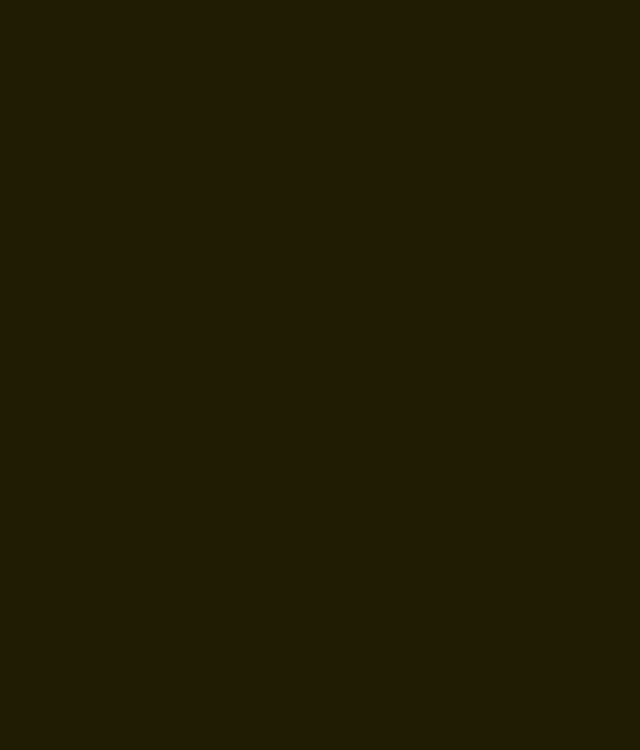
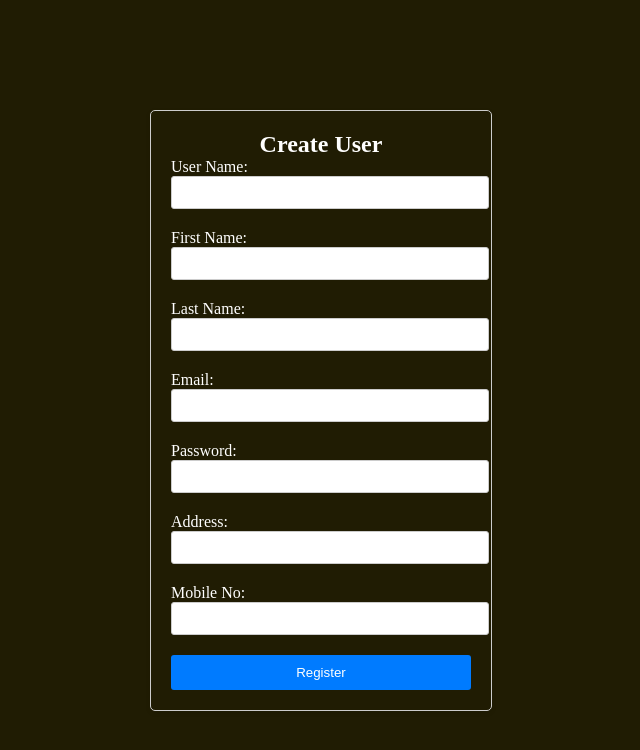
Before and after one commit to sankatas/travel_with_me_frontend, a React (Create React App) app: page /createuser in a window 1280 px wide. Before the commit this address had no page. Shown: the top 750 px of the page, without its empty margins (319-959 px from the left). Built offline with nearby package versions, Linux system fonts and the light colour scheme.

Commit message:
create user and some minor bugs fixed

```diff
--- a/src/Routes/RootStack.js
+++ b/src/Routes/RootStack.js
@@ -4,6 +4,7 @@ import Login from "../Screens/Login/Login"
 import Home from "../Screens/Home/Home";
 import Profile from "../Screens/Profile/Profile";
 import CreateForm from "../Screens/CreateForm/CreateForm";
+import CreateUser from "../Screens/CreateUser/CreateUser";
 
 function RootStack() {
 
@@ -16,6 +17,7 @@ function RootStack() {
           <Route path="/login" element={<Login />} />
           <Route path="/profile" element={<Profile />} />
           <Route path="/create" element={<CreateForm />} />
+          <Route path="/createuser" element={<CreateUser />} />
         </Routes>
       </BrowserRouter>
     </div>
--- /dev/null
+++ b/src/Screens/CreateUser/CreateUser.css
@@ -0,0 +1,53 @@
+.registration-form-container {
+    display: flex;
+    justify-content: center;
+    align-items: center;
+    height: 100vh;
+    margin-top: 10px;
+  }
+
+  .registration-form {
+    width: 300px;
+    padding: 20px;
+    border: 1px solid #ccc;
+    border-radius: 5px;
+    background-color: #201c03;
+    box-shadow: 0 2px 5px rgba(0, 0, 0, 0.1);
+  }
+
+  .registration-form h2 {
+    text-align: center;
+  }
+
+  .registration-form label {
+    display: block;
+    margin-bottom: 10px;
+  }
+
+  .registration-form input {
+    width: 100%;
+    padding: 8px;
+    margin-bottom: 10px;
+    border: 1px solid #ccc;
+    border-radius: 3px;
+  }
+
+  .error-text {
+    color: red;
+    font-size: 14px;
+    margin-top: 5px;
+  }
+
+  .registration-form button {
+    width: 100%;
+    padding: 10px;
+    background-color: #007bff;
+    color: #fff;
+    border: none;
+    border-radius: 3px;
+    cursor: pointer;
+  }
+
+  .registration-form button:hover {
+    background-color: #0056b3;
+  }
--- /dev/null
+++ b/src/Screens/CreateUser/CreateUser.js
@@ -0,0 +1,144 @@
+import React, { useState } from 'react';
+import axios from 'axios';
+import './CreateUser.css';
+import { useNavigate } from "react-router-dom";
+
+export default function CreateUser() {
+    const navigate = useNavigate();
+    const [formData, setFormData] = useState({
+        userName: '',
+        firstName: '',
+        lastName: '',
+        email: '',
+        password: '',
+        address: '',
+        mobileNo: '',
+    });
+
+    const [formErrors, setFormErrors] = useState({});
+
+    const handleChange = (e) => {
+        const { name, value } = e.target;
+        setFormData({ ...formData, [name]: value });
+    };
+
+    const validateForm = () => {
+        const errors = {};
+
+        if (!formData.userName) {
+            errors.userName = 'User Name is required';
+        }
+
+        if (!formData.email) {
+            errors.email = 'Email is required';
+        } else if (!/^[^\s@]+@[^\s@]+\.[^\s@]+$/.test(formData.email)) {
+            errors.email = 'Invalid email address';
+        }
+
+        if (!formData.password) {
+            errors.password = 'Password is required';
+        }
+
+        setFormErrors(errors);
+        return Object.keys(errors).length === 0;
+    };
+
+    const handleSubmit = (e) => {
+        e.preventDefault();
+        if (validateForm()) {
+            axios
+                .post('http://localhost:8200/travel_with_me/autenticate/create', formData, {
+                    headers: {
+                        'Content-Type': 'application/json',
+                    },
+                })
+                .then((response) => {
+                    console.log('Response from server:', response.data);
+                    navigate("/home");
+                    // Handle success, e.g., show a success message or redirect
+                })
+                .catch((error) => {
+                    console.error('Error:', error);
+                    // Handle errors, e.g., show an error message to the user
+                });
+        }
+    };
+
+    return (
+
+        <div className="registration-form-container">
+            <form className="registration-form" onSubmit={handleSubmit}>
+                <h2>Create User</h2>
+                <label>
+                    User Name:
+                    <input
+                        type="text"
+                        name="userName"
+                        value={formData.userName}
+                        onChange={handleChange}
+                    />
+                    {formErrors.userName && <div className="error-text">{formErrors.userName}</div>}
+                </label>
+                <label>
+                    First Name:
+                    <input
+                        type="text"
+                        name="firstName"
+                        value={formData.firstName}
+                        onChange={handleChange}
+                    />
+                    {formErrors.firstName && <div className="error-text">{formErrors.firstName}</div>}
+                </label>
+                <label>
+                    Last Name:
+                    <input
+                        type="text"
+                        name="lastName"
+                        value={formData.lastName}
+                        onChange={handleChange}
+                    />
+                    {formErrors.lastName && <div className="error-text">{formErrors.lastName}</div>}
+                </label>
+                <label>
+                    Email:
+                    <input
+                        type="email"
+                        name="email"
+                        value={formData.email}
+                        onChange={handleChange}
+                    />
+                    {formErrors.email && <div className="error-text">{formErrors.email}</div>}
+                </label>
+                <label>
+                    Password:
+                    <input
+                        type="password"
+                        name="password"
+                        value={formData.password}
+                        onChange={handleChange}
+                    />
+                    {formErrors.password && <div className="error-text">{formErrors.password}</div>}
+                </label>
+                <label>
+                    Address:
+                    <input
+                        type="text"
+                        name="address"
+                        value={formData.address}
+                        onChange={handleChange}
+                    />
+                </label>
+                <label>
+                    Mobile No:
+                    <input
+                        type="tel"
+                        name="mobileNo"
+                        value={formData.mobileNo}
+                        onChange={handleChange}
+                    />
+                </label>
+                <button type="submit">Register</button>
+            </form>
+        </div>
+    );
+}
--- a/src/Screens/Header/Header.js
+++ b/src/Screens/Header/Header.js
@@ -36,11 +36,13 @@ function Header() {
                 <img className="header-menu-icons" src={home} alt="Home" /> Home
               </NavLink>
             </li>
+            {localStorage.getItem('token') ? (
             <li>
               <NavLink to="/profile" activeClassName="active">
                 <img className="header-menu-icons" src={account} alt="Profile" /> Profile
               </NavLink>
             </li>
+             ) : null}
             {localStorage.getItem('token') ? null : (
               <li>
                 <NavLink to="/login" activeClassName="active">
--- a/src/Screens/Login/Login.css
+++ b/src/Screens/Login/Login.css
@@ -42,3 +42,15 @@ body {
     text-align: center;
     margin-top: 1rem;
   }
+  .create-account-link {
+    color: white;
+    text-decoration: none;
+    font-size: 18px;
+    margin-top: 10px;
+    display: block;
+  }
+
+  .create-account-link:hover {
+
+    text-decoration: underline;
+  }
--- a/src/Screens/Login/Login.js
+++ b/src/Screens/Login/Login.js
@@ -1,7 +1,7 @@
 import React, { useState } from "react";
 import { URL } from "../../Utils/Url";
 import axios from "axios";
-import { useNavigate } from "react-router-dom";
+import { Link,useNavigate } from "react-router-dom";
 import home1 from '../../Assets/home1.jpg';
 import "./Login.css";
 import Header from '../Header/Header';
@@ -99,6 +99,9 @@ export default function Login() {
                   Login
                 </button>
               </div>
+              <div>
+              <Link to="/createuser" className="create-account-link" >Create an account</Link>
+              </div>
             </div>
           </div>
         </div>
```
Lines whose indentation alone changed are shown as unchanged.
